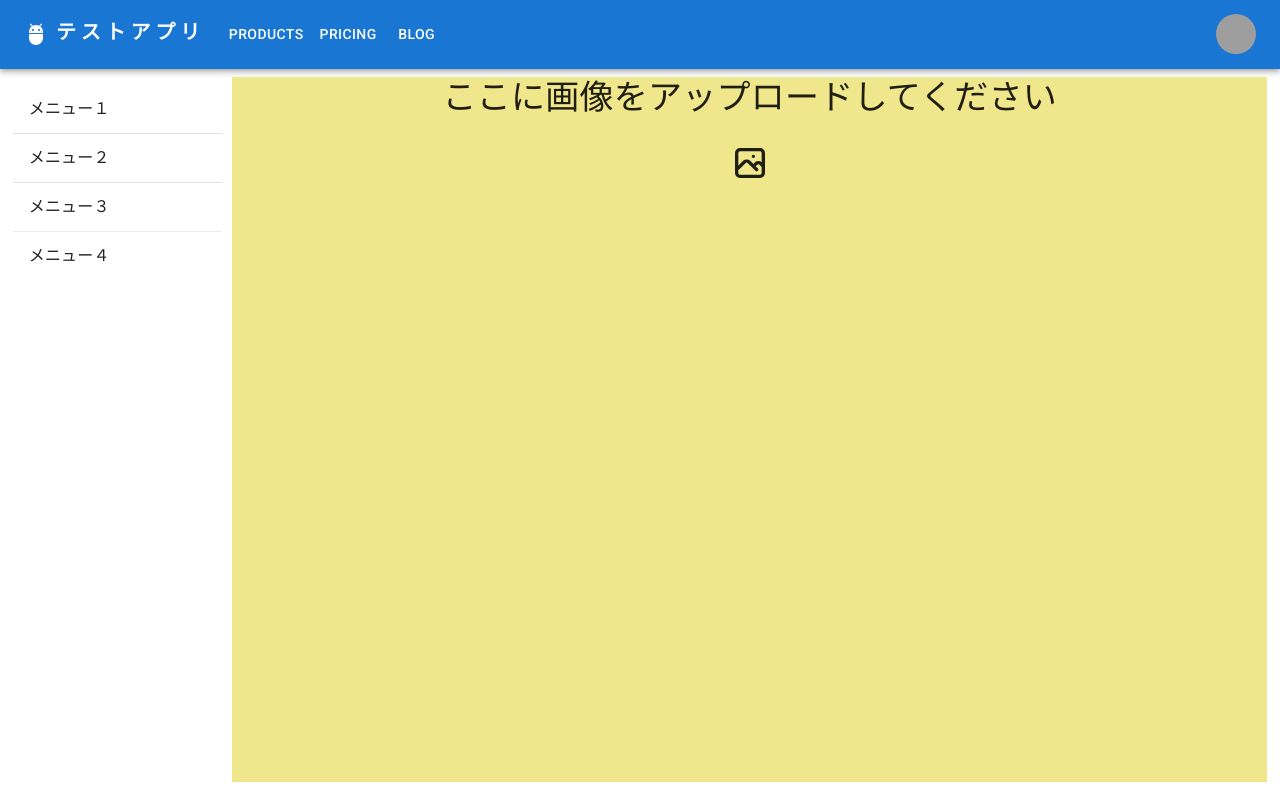
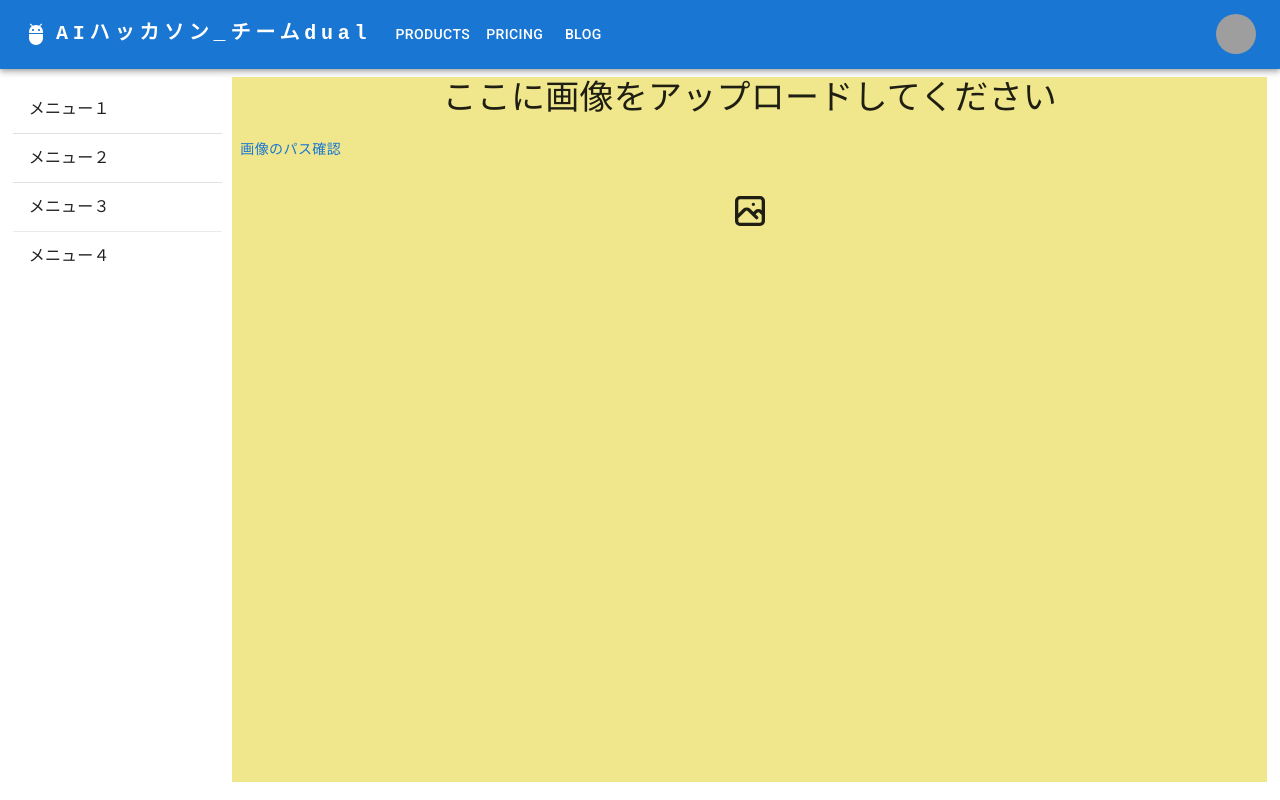
Before and after one commit to Cauchy27/nextjs_ai24, a Next.js app: page / in a window 1280 px wide. Built offline with nearby package versions, Linux system fonts and the light colour scheme; grey boxes are pictures that could not be loaded.

Commit message:
画像のURLを送付

```diff
--- a/app/_component/upload-image.tsx
+++ b/app/_component/upload-image.tsx
@@ -25,7 +25,14 @@ const UploadImage = (): JSX.Element => {
       setImage(file);
       setCreateObjectURL(URL.createObjectURL(file));
       console.log(filePoint);
+      console.log(createObjectURL);
     }
+  }
+
+  const getImageUrl = () => {
+    let uploadUrl:any = createObjectURL;
+    uploadUrl = createObjectURL.split("/");
+    console.log(uploadUrl);
   }
 
   const generateFilePoint = (fileSize:any) => {
@@ -35,7 +42,7 @@ const UploadImage = (): JSX.Element => {
   const getPoke = (id:Number) => {
     setLoading(true);
     const data:any={
-      url:"https://encrypted-tbn0.gstatic.com/images?q=tbn:ANd9GcRgqrorzoV8IZn2AZmLP-GeyoLj9ICUaBD6WW8pv2oLPw&s",
+      url:createObjectURL,
       param:"test"
     }
     console.log("start");
@@ -66,6 +73,15 @@ const UploadImage = (): JSX.Element => {
 
   return (
     <>
+      <Button
+          onClick={
+            ()=>{
+              getImageUrl();
+            }
+          }
+        >
+          画像のパス確認
+        </Button>
       <div className="mb-4"></div>
       {
         image &&
--- a/app/page.tsx
+++ b/app/page.tsx
@@ -16,7 +16,7 @@ const Home = () => {
   return (
     <React.Fragment>
       <AppBar
-        title="テストアプリ"
+        title="AIハッカソン_チームdual"
         bgcolor='#cfe8fc'
         height='10vh'
         width='100vw'
--- a/package.json
+++ b/package.json
@@ -15,12 +15,16 @@
     "@heroicons/react": "^2.0.18",
     "@mui/icons-material": "^5.14.16",
     "@mui/material": "^5.14.16",
+    "@types/formidable": "^3.4.4",
     "chart.js": "^4.4.0",
+    "formidable": "^3.5.1",
     "next": "^14",
     "react": "^18",
     "react-chartjs-2": "^5.2.0",
     "react-dom": "^18",
-    "simplebar-react": "^3.2.4"
+    "simplebar-react": "^3.2.4",
+    "supabase": "^1.110.1",
+    "swiper": "^11.0.3"
   },
   "devDependencies": {
     "@faker-js/faker": "^8.2.0",
```
Also changed, not shown: app/_component/save-image-local.tsx (added), app/api/uploads.tsx (added), 1 other file (tests, documents, lock files or other folders).
